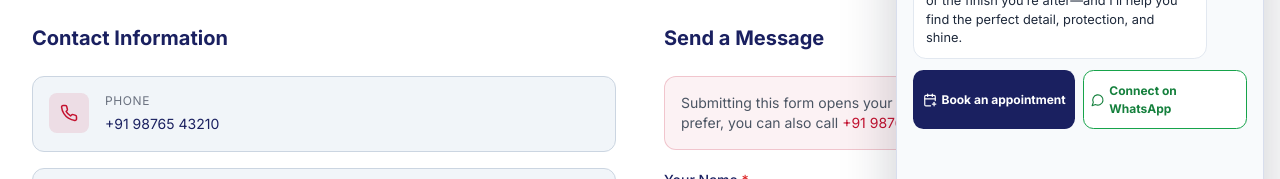
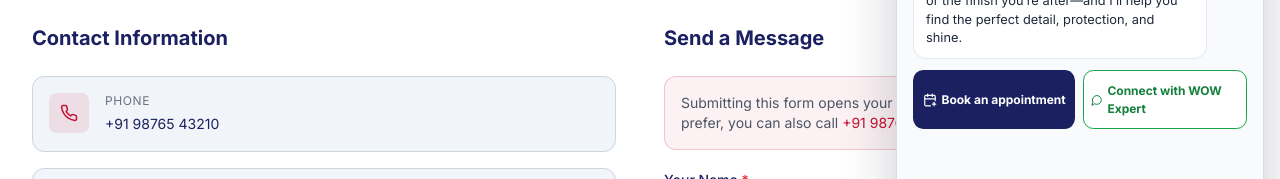
Before and after one commit to unbeatablerajiv/wowdetailing, a React (Vite) app in the folder client/: page /contact in a window 1280 px wide. Both pictures are taken after a click on the button "Open WOW AI Detailer". Shown: the part 388-567 px from the top of the page. Built offline with nearby package versions, Linux system fonts and the light colour scheme; no server answers.

Commit message:
Rename chat expert contact action

```diff
--- a/client/src/components/DetailingChat.jsx
+++ b/client/src/components/DetailingChat.jsx
@@ -98,7 +98,7 @@ export default function DetailingChat() {
             {busy && <p className="detailer-chat__message assistant"><LoaderCircle size={16} className="detailer-chat__spinner" /> Thinking…</p>}
             <div className="detailer-chat__contact-actions">
               <button className="detailer-chat__booking" type="button" onClick={startBooking}><CalendarPlus size={14} /> Book an appointment</button>
-              <a className="detailer-chat__whatsapp" href={WHATSAPP_URL} target="_blank" rel="noreferrer"><MessageCircle size={14} /> Connect on WhatsApp</a>
+              <a className="detailer-chat__whatsapp" href={WHATSAPP_URL} target="_blank" rel="noreferrer"><MessageCircle size={14} /> Connect with WOW Expert</a>
             </div>
           </div>
 
```
